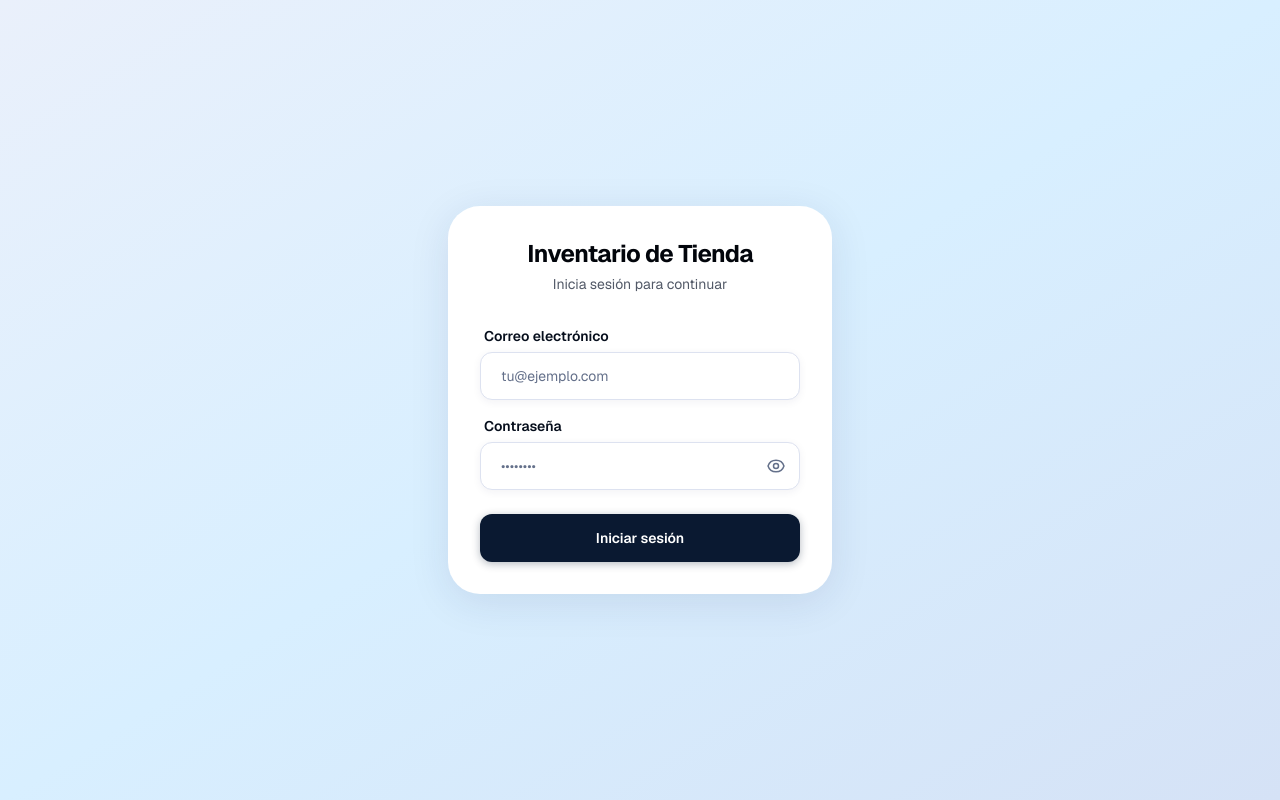
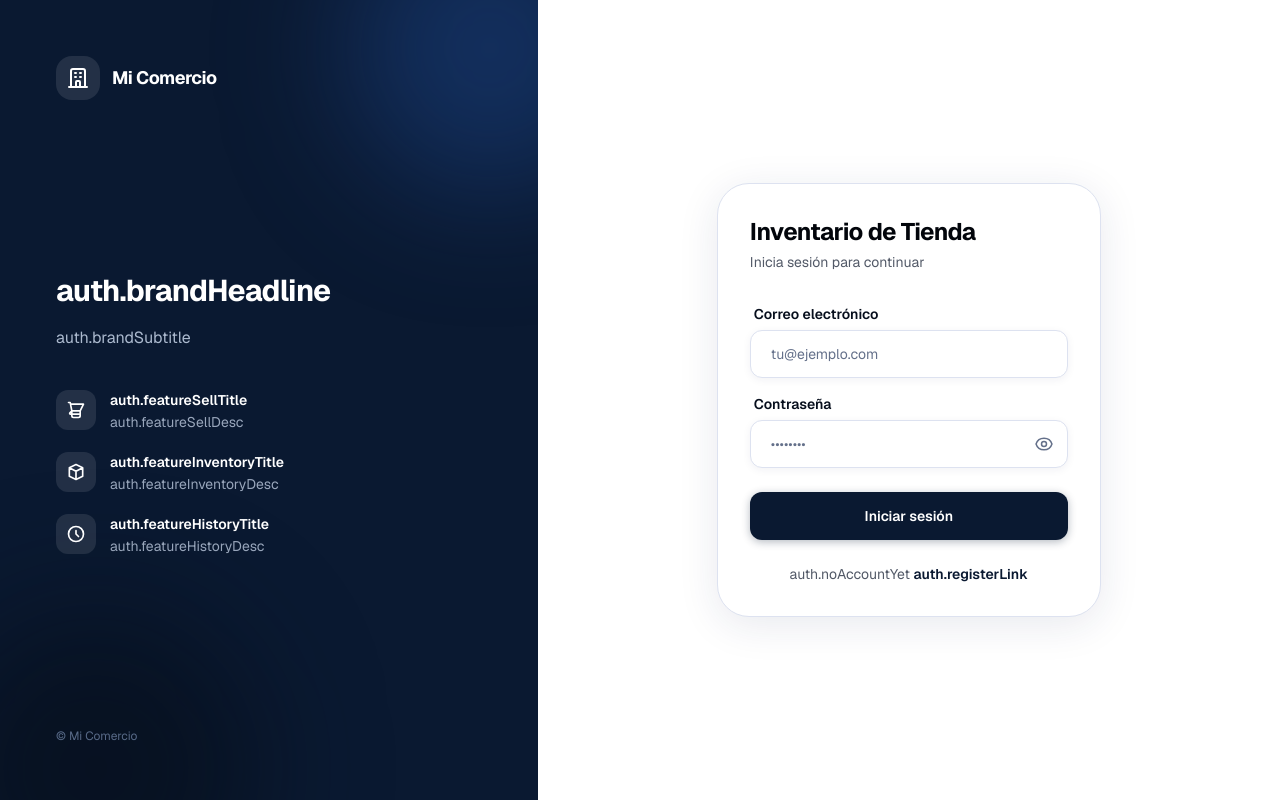
Before and after one commit to cristiancapa20/store, a Next.js app: page /login in a window 1280 px wide. Built offline with nearby package versions, Linux system fonts and the light colour scheme; no server answers; the database is empty.

Commit message:
feat(auth): redesign login and register pages with new brand identity
Adds a shared AuthLayout with a brand panel (headline, feature list) next
to the form, replacing the plain centered card on both pages.

```diff
--- a/app/login/page.tsx
+++ b/app/login/page.tsx
@@ -1,26 +1,18 @@
 "use client";
 
 import { useActionState } from "react";
+import Link from "next/link";
 import { useTranslations } from "next-intl";
 import { loginAction } from "./actions";
 import PasswordInput from "@/components/PasswordInput";
+import AuthLayout from "@/components/AuthLayout";
 
 export default function LoginPage() {
   const [state, formAction, pending] = useActionState(loginAction, null);
   const t = useTranslations("auth");
 
   return (
-    <div className="min-h-screen flex items-center justify-center p-4 sm:p-6 bg-gradient-to-br from-brand-50 via-[#d8efff] to-brand-100 dark:from-brand-950 dark:via-brand-900 dark:to-brand-950">
-      <div className="ui-shell w-full max-w-sm p-6 sm:p-8">
-        <div className="mb-8 text-center">
-          <h1 className="text-2xl font-bold text-brand-950 dark:text-brand-50 tracking-tight">
-            {t("title")}
-          </h1>
-          <p className="text-brand-700/70 dark:text-brand-100/60 mt-1 text-sm">
-            {t("subtitle")}
-          </p>
-        </div>
-
+    <AuthLayout title={t("title")} description={t("subtitle")}>
       <form action={formAction} className="space-y-4">
         <div>
           <label htmlFor="email" className="ui-label mb-1.5">
@@ -51,9 +43,7 @@ export default function LoginPage() {
         </div>
 
         {state?.error && (
-            <p className="text-sm text-red-600 dark:text-red-400 text-center px-2">
-              {state.error}
-            </p>
+          <p className="ui-alert-error text-center">{state.error}</p>
         )}
 
         <button
@@ -64,7 +54,13 @@ export default function LoginPage() {
           {pending ? t("signingIn") : t("signIn")}
         </button>
       </form>
-      </div>
-    </div>
+
+      <p className="text-center text-sm text-brand-700/70 dark:text-brand-100/60 mt-6">
+        {t("noAccountYet")}{" "}
+        <Link href="/register" className="font-semibold text-brand-600 dark:text-brand-400 hover:underline">
+          {t("registerLink")}
+        </Link>
+      </p>
+    </AuthLayout>
   )
 }
--- a/app/register/page.tsx
+++ b/app/register/page.tsx
@@ -4,28 +4,13 @@ import { useActionState } from "react"
 import Link from "next/link"
 import { registerAction } from "./actions"
 import PasswordInput from "@/components/PasswordInput"
+import AuthLayout from "@/components/AuthLayout"
 
 export default function RegisterPage() {
   const [state, formAction, pending] = useActionState(registerAction, null)
 
   return (
-    <div className="min-h-screen flex items-center justify-center p-4 sm:p-6 bg-gradient-to-br from-brand-50 via-[#d8efff] to-brand-100 dark:from-brand-950 dark:via-brand-900 dark:to-brand-950">
-      <div className="ui-shell w-full max-w-md p-6 sm:p-8">
-        <div className="mb-6 text-center">
-          <div className="inline-flex items-center justify-center w-12 h-12 rounded-2xl bg-brand-600 mb-4">
-            <svg className="w-6 h-6 text-white" fill="none" stroke="currentColor" viewBox="0 0 24 24">
-              <path strokeLinecap="round" strokeLinejoin="round" strokeWidth={2}
-                d="M19 21V5a2 2 0 00-2-2H7a2 2 0 00-2 2v16m14 0h2m-2 0h-5m-9 0H3m2 0h5M9 7h1m-1 4h1m4-4h1m-1 4h1m-5 10v-5a1 1 0 011-1h2a1 1 0 011 1v5m-4 0h4" />
-            </svg>
-          </div>
-          <h1 className="text-2xl font-bold text-brand-950 dark:text-brand-50 tracking-tight">
-            Mi Comercio
-          </h1>
-          <p className="text-brand-700/70 dark:text-brand-100/60 mt-1 text-sm">
-            Crea tu cuenta gratis
-          </p>
-        </div>
-
+    <AuthLayout title="Crea tu cuenta gratis" description="Empieza a vender en minutos" formMaxWidth="md">
       <form action={formAction} className="space-y-4">
         <div>
           <label htmlFor="storeName" className="ui-label mb-1.5">
@@ -142,7 +127,6 @@ export default function RegisterPage() {
           </Link>
         </p>
       </form>
-      </div>
-    </div>
+    </AuthLayout>
   )
 }
--- /dev/null
+++ b/components/AuthLayout.tsx
@@ -0,0 +1,125 @@
+"use client";
+
+import { useTranslations } from "next-intl";
+
+const StoreIcon = () => (
+  <svg className="w-6 h-6" fill="none" stroke="currentColor" viewBox="0 0 24 24">
+    <path strokeLinecap="round" strokeLinejoin="round" strokeWidth={2}
+      d="M19 21V5a2 2 0 00-2-2H7a2 2 0 00-2 2v16m14 0h2m-2 0h-5m-9 0H3m2 0h5M9 7h1m-1 4h1m4-4h1m-1 4h1m-5 10v-5a1 1 0 011-1h2a1 1 0 011 1v5m-4 0h4" />
+  </svg>
+);
+
+function FeatureRow({ icon, title, desc }: { icon: React.ReactNode; title: string; desc: string }) {
+  return (
+    <li className="flex items-start gap-3.5">
+      <div className="flex items-center justify-center w-10 h-10 rounded-xl bg-white/10 shrink-0">
+        {icon}
+      </div>
+      <div>
+        <p className="font-semibold text-white text-sm">{title}</p>
+        <p className="text-brand-100/70 text-sm mt-0.5">{desc}</p>
+      </div>
+    </li>
+  );
+}
+
+type AuthLayoutProps = {
+  title: string;
+  description: string;
+  formMaxWidth?: "sm" | "md";
+  children: React.ReactNode;
+};
+
+export default function AuthLayout({ title, description, formMaxWidth = "sm", children }: AuthLayoutProps) {
+  const t = useTranslations("auth");
+  const tNav = useTranslations("nav");
+  const maxWClass = formMaxWidth === "md" ? "max-w-md" : "max-w-sm";
+
+  return (
+    <div className="min-h-screen flex bg-white dark:bg-[var(--bg-base)]">
+      <div className="hidden lg:flex lg:w-[42%] relative flex-col justify-between overflow-hidden bg-brand-600 text-white p-10 xl:p-14">
+        <div className="pointer-events-none absolute -top-24 -right-24 w-72 h-72 rounded-full bg-brand-500/40 blur-3xl" />
+        <div className="pointer-events-none absolute -bottom-32 -left-16 w-80 h-80 rounded-full bg-brand-900/50 blur-3xl" />
+
+        <div className="relative flex items-center gap-3">
+          <div className="flex items-center justify-center w-11 h-11 rounded-2xl bg-white/10">
+            <StoreIcon />
+          </div>
+          <span className="text-lg font-bold tracking-tight">{tNav("appName")}</span>
+        </div>
+
+        <div className="relative">
+          <h2 className="text-3xl font-bold tracking-tight leading-tight mb-4">
+            {t("brandHeadline")}
+          </h2>
+          <p className="text-brand-100/80 text-base mb-10 max-w-sm">
+            {t("brandSubtitle")}
+          </p>
+
+          <ul className="space-y-5">
+            <FeatureRow
+              icon={
+                <svg className="w-5 h-5" fill="none" stroke="currentColor" viewBox="0 0 24 24">
+                  <path strokeLinecap="round" strokeLinejoin="round" strokeWidth={2} d="M3 3h2l.4 2M7 13h10l4-8H5.4m0 0L7 13m0 0l-2.293 2.293c-.63.63-.184 1.707.707 1.707H17M7 13v6a2 2 0 002 2h6a2 2 0 002-2v-6M9 21h6" />
+                </svg>
+              }
+              title={t("featureSellTitle")}
+              desc={t("featureSellDesc")}
+            />
+            <FeatureRow
+              icon={
+                <svg className="w-5 h-5" fill="none" stroke="currentColor" viewBox="0 0 24 24">
+                  <path strokeLinecap="round" strokeLinejoin="round" strokeWidth={2} d="M20 7l-8-4-8 4m16 0l-8 4m8-4v10l-8 4m0-10L4 7m8 4v10M4 7v10l8 4" />
+                </svg>
+              }
+              title={t("featureInventoryTitle")}
+              desc={t("featureInventoryDesc")}
+            />
+            <FeatureRow
+              icon={
+                <svg className="w-5 h-5" fill="none" stroke="currentColor" viewBox="0 0 24 24">
+                  <path strokeLinecap="round" strokeLinejoin="round" strokeWidth={2} d="M12 8v4l3 3m6-3a9 9 0 11-18 0 9 9 0 0118 0z" />
+                </svg>
+              }
+              title={t("featureHistoryTitle")}
+              desc={t("featureHistoryDesc")}
+            />
+          </ul>
+        </div>
+
+        <p className="relative text-xs text-brand-200/50">
+          &copy; {tNav("appName")}
+        </p>
+      </div>
+
+      <div className="flex-1 flex items-center justify-center p-4 sm:p-6 lg:p-10 relative overflow-hidden">
+        <div className="lg:hidden pointer-events-none absolute -top-32 -left-24 w-72 h-72 rounded-full bg-brand-100 dark:bg-brand-900/40 blur-3xl opacity-70" />
+        <div className="lg:hidden pointer-events-none absolute -bottom-32 -right-24 w-80 h-80 rounded-full bg-brand-100 dark:bg-brand-900/30 blur-3xl opacity-60" />
+
+        <div className={`relative w-full ${maxWClass}`}>
+          <div className="lg:hidden flex items-center gap-2.5 justify-center mb-6">
+            <div className="flex items-center justify-center w-10 h-10 rounded-xl bg-brand-600 shrink-0">
+              <StoreIcon />
+            </div>
+            <span className="text-lg font-bold text-brand-950 dark:text-brand-50 tracking-tight">
+              {tNav("appName")}
+            </span>
+          </div>
+
+          <div className="rounded-[2rem] border border-[var(--border-color)] bg-white dark:bg-[var(--bg-surface)] shadow-[0_8px_40px_rgba(30,38,84,0.10)] dark:shadow-[0_8px_40px_rgba(0,0,0,0.50)] p-6 sm:p-8">
+            <div className="mb-8 text-center lg:text-left">
+              <h1 className="text-2xl font-bold text-brand-950 dark:text-brand-50 tracking-tight">
+                {title}
+              </h1>
+              <p className="text-brand-700/70 dark:text-brand-100/60 mt-1 text-sm">
+                {description}
+              </p>
+            </div>
+
+            {children}
+          </div>
+        </div>
+      </div>
+    </div>
+  );
+}
```
Lines whose indentation alone changed are shown as unchanged.
